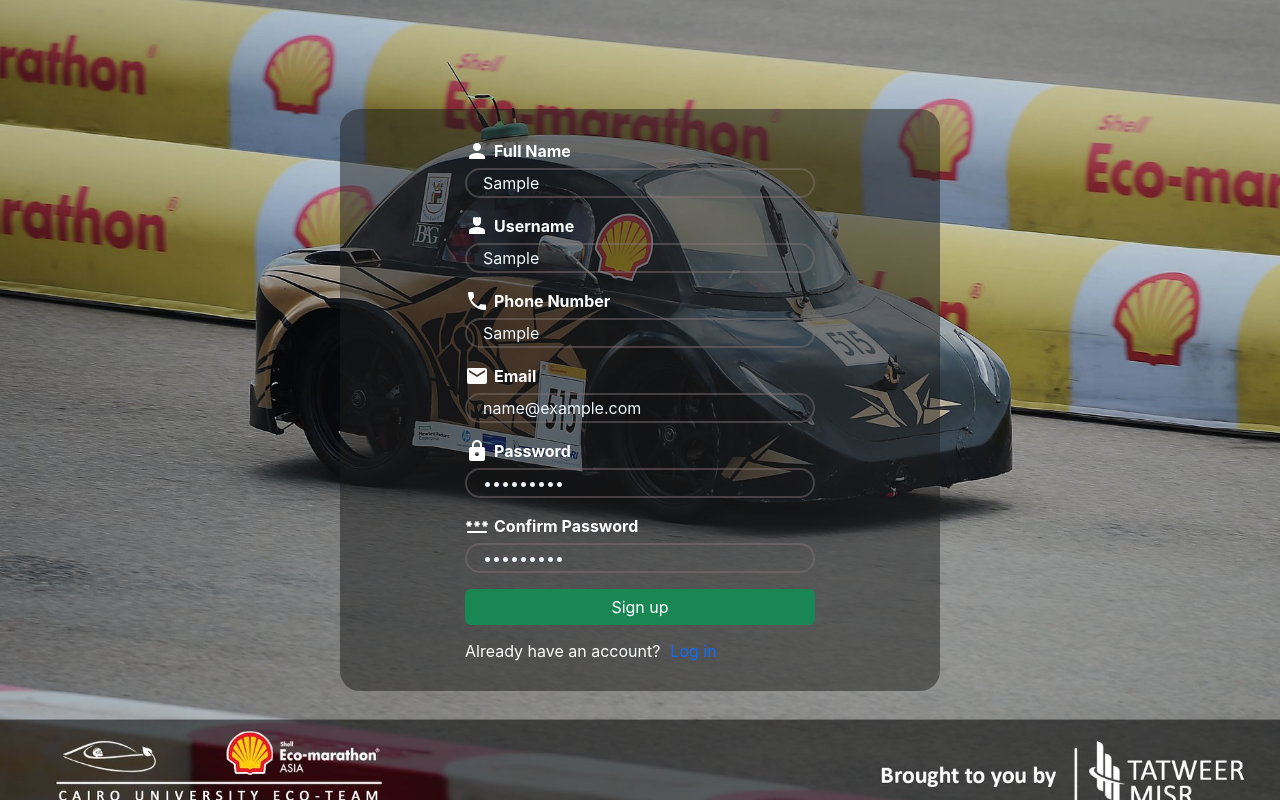
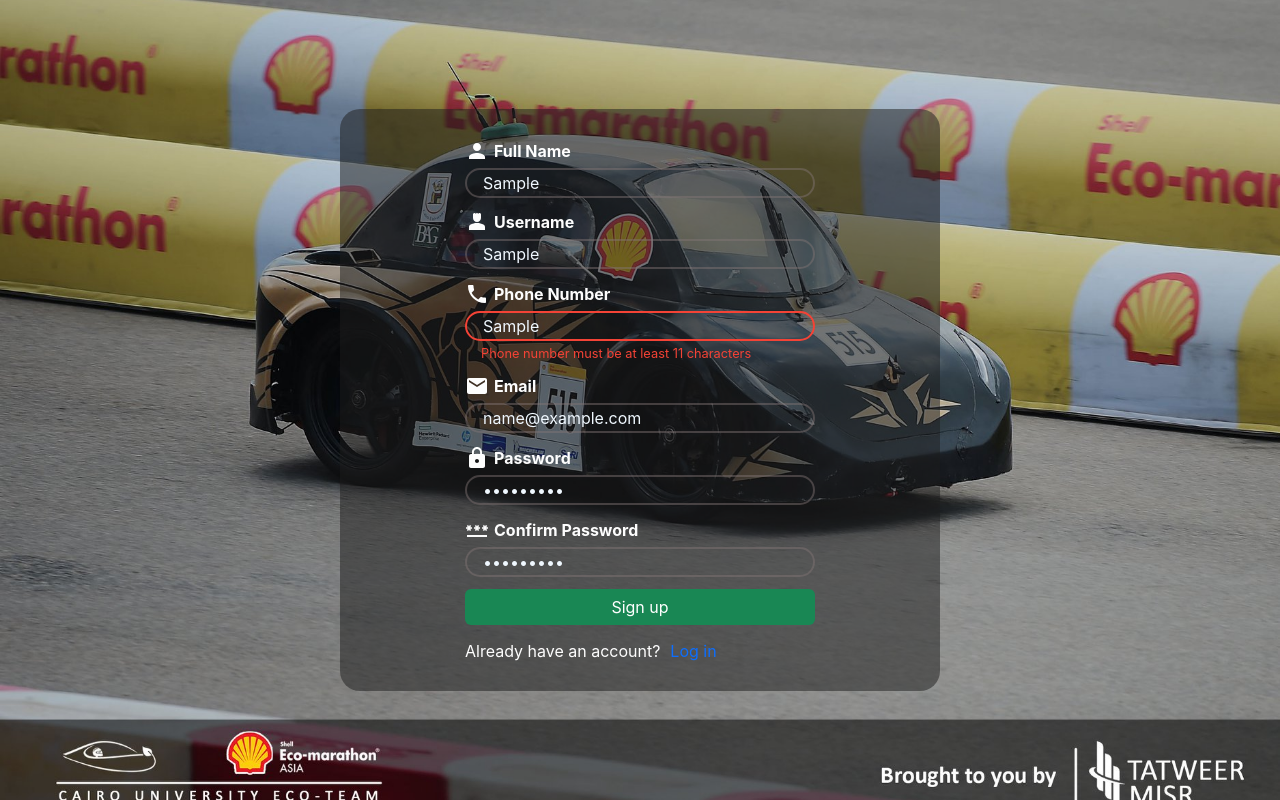
Before and after one commit to cuert-web/cuert-inventory-frontend, a React (Vite) app: page /signup in a window 1280 px wide. Both pictures are taken after typing "Sample", "Sample", "Sample", "name@example.com", "Sample123", "Sample123" into the empty fields and a click on the button "Sign up". Built offline with nearby package versions, Linux system fonts and the light colour scheme.

Commit message:
support some errors in login and signup

```diff
--- /dev/null
+++ b/src/features/auth/components/InputField/InputField.jsx
@@ -0,0 +1,31 @@
+import {
+  StyledError,
+  StyledInputContainer,
+  StyledInputField,
+} from "./InputField.styled";
+
+const InputField = ({
+  type,
+  onChange,
+  value,
+  placeholder,
+  name,
+  isError,
+  errorMessage,
+}) => {
+  return (
+    <StyledInputContainer>
+      <StyledInputField
+        type={type}
+        onChange={onChange}
+        value={value}
+        placeholder={placeholder}
+        name={name}
+        isError={isError}
+      />
+      {isError && <StyledError>{errorMessage}</StyledError>}
+    </StyledInputContainer>
+  );
+};
+
+export default InputField;
--- /dev/null
+++ b/src/features/auth/components/InputField/InputField.styled.js
@@ -0,0 +1,31 @@
+import { styled } from "@mui/material";
+
+export const StyledInputField = styled("input")`
+  width: 350px;
+  border-radius: 20px;
+  height: 30px;
+  color: aliceblue;
+  background: transparent;
+  outline: none;
+  border: 2px solid
+    ${({ isError }) => (isError ? "#f44336" : "rgba(131, 119, 119, 0.452)")};
+  padding-left: 1rem;
+  margin-top: 5px;
+  max-width: 100%;
+  &::placeholder {
+    color: white;
+    opacity: 0.7;
+  }
+`;
+
+export const StyledInputContainer = styled("div")`
+  display: flex;
+  flex-direction: column;
+`;
+
+export const StyledError = styled("p")`
+  color: #f44336;
+  font-size: 0.8rem;
+  margin-top: 5px;
+  padding-left: 1rem;
+`;
--- a/src/features/auth/components/LoginForm/LoginForm.jsx
+++ b/src/features/auth/components/LoginForm/LoginForm.jsx
@@ -9,9 +9,9 @@
   CreateOrLogin,
   LabelContainer,
   LoginBtn,
-  StyledInput,
   StyledLoginForm,
 } from "./LoginForm.styled";
+import InputField from "../InputField/InputField";
 
 const validationSchema = Yup.object({
   identifier: Yup.string().required("Required"),
@@ -42,15 +42,17 @@
             <strong>Identifier</strong>
           </label>
         </LabelContainer>
-        <div className="box">
-          <StyledInput
-            required
-            onChange={formik.handleChange}
-            value={formik.values.identifier}
-            placeholder="Enter Email or Username or Phone Number"
-            name="identifier"
-          />
-        </div>
+        <InputField
+          onChange={formik.handleChange}
+          value={formik.values.identifier}
+          placeholder="Enter Email or Username or Phone Number"
+          name="identifier"
+          isError={
+            formik.touched.identifier && Boolean(formik.errors.identifier)
+          }
+          errorMessage={formik.touched.identifier && formik.errors.identifier}
+        />
+
       </div>
       <div className="mb-3">
         <LabelContainer>
@@ -59,7 +61,17 @@
             <strong>Password</strong>
           </label>
         </LabelContainer>
-        <div className="box">
+        <InputField
+          type="password"
+          onChange={formik.handleChange}
+          value={formik.values.password}
+          placeholder="Enter Password"
+          name="password"
+          isError={formik.touched.password && Boolean(formik.errors.password)}
+          errorMessage={formik.touched.password && formik.errors.password}
+        />
+
+        {/* <div className="box">
           <StyledInput
             required
             type="password"
@@ -68,7 +80,7 @@
             value={formik.values.password}
             placeholder="Enter Password"
           />
-        </div>
+        </div> */}
       </div>
 
       <LoginBtn disabled={isLoggingIn} type="submit">
--- a/src/features/auth/components/LoginForm/LoginForm.styled.js
+++ b/src/features/auth/components/LoginForm/LoginForm.styled.js
@@ -3,9 +3,10 @@
 export const StyledLoginForm = styled("form")`
   max-width: 100%;
   max-height: 100%;
+  overflow-y: auto;
 
   & .mb-3 {
-    margin-bottom: 1rem;
+    margin-bottom: 0.8rem;
   }
 
   & .mb-3 img {
@@ -15,23 +16,6 @@
   & .mb-3 label {
     margin-left: 5px;
     margin-right: 10px;
-  }
-
-  & input {
-    width: 350px;
-    border-radius: 20px;
-    height: 30px;
-    color: aliceblue;
-    background: transparent;
-    outline: none;
-    border: 2px solid rgba(131, 119, 119, 0.452);
-    padding-left: 1rem;
-    margin-top: 5px;
-    max-width: 100%;
-    &::placeholder {
-      color: white;
-      opacity: 0.7;
-    }
   }
 
   &.login-form {
@@ -67,7 +51,6 @@
     background-color: #198754ee;
   }
 
-  /* when disabled make a its background muted green */
   &:disabled {
     background-color: #198754aa;
   }
@@ -79,10 +62,8 @@
   gap: 10px;
 
   & a {
-    /* set color to blue link color */
     color: #0d6efd;
 
-    /* set hover and visited colors */
     &:hover {
       text-decoration: underline;
     }
--- a/src/features/auth/components/SignupForm/SignupForm.jsx
+++ b/src/features/auth/components/SignupForm/SignupForm.jsx
@@ -17,6 +17,7 @@
   StyledLoginForm,
 } from "../LoginForm/LoginForm.styled";
 import { useSignup } from "@/features/auth/hooks/useSignup";
+import InputField from "../InputField/InputField";
 
 const userSchema = Yup.object({
   fullName: Yup.string().required("Required"),
@@ -61,16 +62,15 @@
             <strong>Full Name</strong>
           </label>
         </LabelContainer>
-        <div className="box">
-          <input
+        <InputField
           type="text"
-            required
           onChange={formik.handleChange}
           value={formik.values.fullName}
           placeholder="Enter Full Name"
           name="fullName"
+          isError={formik.touched.fullName && Boolean(formik.errors.fullName)}
+          errorMessage={formik.touched.fullName && formik.errors.fullName}
         />
-        </div>
       </div>
       <div className="mb-3">
         <LabelContainer>
@@ -79,16 +79,15 @@
             <strong>Username</strong>
           </label>
         </LabelContainer>
-        <div className="box">
-          <input
+        <InputField
           type="text"
-            required
           onChange={formik.handleChange}
           value={formik.values.username}
           placeholder="Enter Username"
           name="username"
+          isError={formik.touched.username && Boolean(formik.errors.username)}
+          errorMessage={formik.touched.username && formik.errors.username}
         />
-        </div>
       </div>
       <div className="mb-3">
         <LabelContainer>
@@ -97,16 +96,17 @@
             <strong> Phone Number </strong>
           </label>
         </LabelContainer>
-        <div className="box">
-          <input
+        <InputField
           type="text"
-            required
           onChange={formik.handleChange}
           value={formik.values.phoneNumber}
           placeholder="Enter Phone Number"
           name="phoneNumber"
+          isError={
+            formik.touched.phoneNumber && Boolean(formik.errors.phoneNumber)
+          }
+          errorMessage={formik.touched.phoneNumber && formik.errors.phoneNumber}
         />
-        </div>
       </div>
 
       <div className="mb-3">
@@ -116,16 +116,16 @@
             <strong> Email</strong>
           </label>
         </LabelContainer>
-        <div className="box">
-          <input
+
+        <InputField
           type="email"
-            required
           onChange={formik.handleChange}
           value={formik.values.email}
           placeholder="Enter Email"
           name="email"
+          isError={formik.touched.email && Boolean(formik.errors.email)}
+          errorMessage={formik.touched.email && formik.errors.email}
         />
-        </div>
       </div>
       <div className="mb-3">
         <LabelContainer>
@@ -134,16 +134,15 @@
             <strong>Password</strong>
           </label>
         </LabelContainer>
-        <div className="box">
-          <input
+        <InputField
           type="password"
-            required
           onChange={formik.handleChange}
           value={formik.values.password}
           placeholder="Enter Password"
           name="password"
+          isError={formik.touched.password && Boolean(formik.errors.password)}
+          errorMessage={formik.touched.password && formik.errors.password}
         />
-        </div>
       </div>
       <div className="mb-3">
         <LabelContainer>
@@ -152,7 +151,22 @@
             <strong>Confirm Password</strong>
           </label>
         </LabelContainer>
-        <div className="box">
+        <InputField
+          type="password"
+          onChange={formik.handleChange}
+          value={formik.values.confirmPassword}
+          placeholder="Confirm Password"
+          name="confirmPassword"
+          isError={
+            formik.touched.confirmPassword &&
+            Boolean(formik.errors.confirmPassword)
+          }
+          errorMessage={
+            formik.touched.confirmPassword && formik.errors.confirmPassword
+          }
+        />
+
+        {/* <div>
           <input
             type="password"
             required
@@ -161,7 +175,7 @@
             placeholder="Confirm Password"
             name="confirmPassword"
           />
-        </div>
+        </div> */}
       </div>
       <LoginBtn type="submit" disabled={isSigningUp}>
         {isSigningUp ? (
```
Lines whose indentation alone changed are shown as unchanged.
